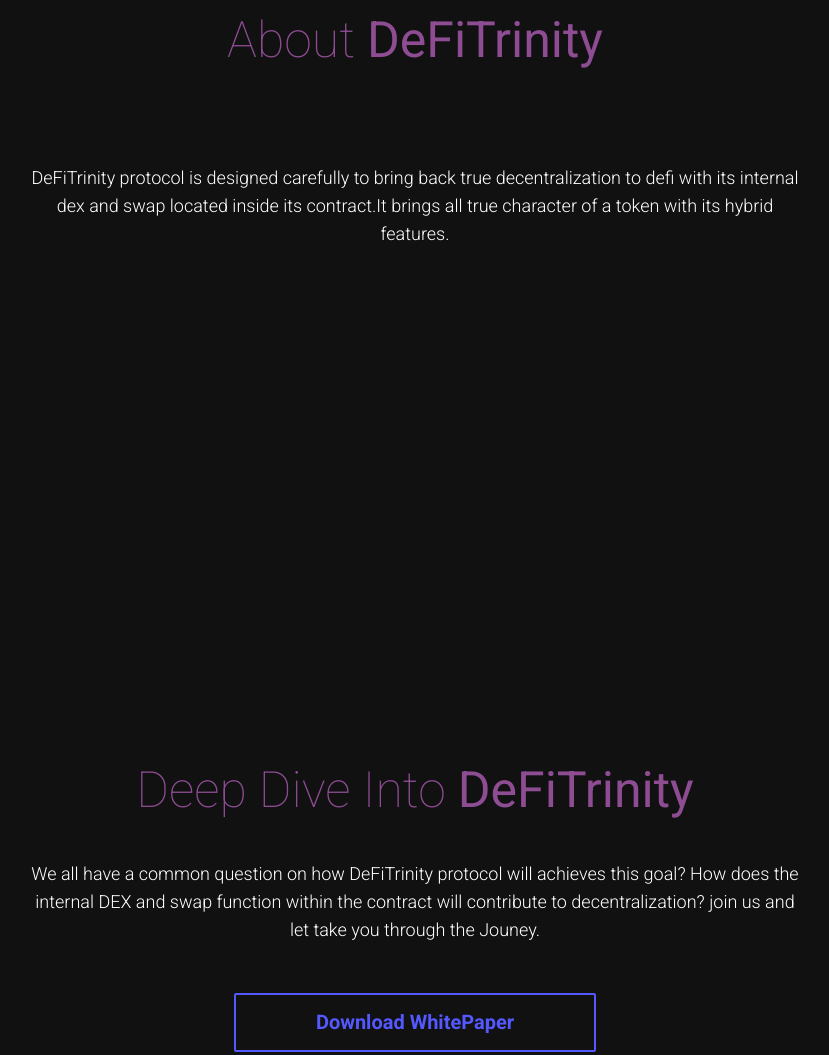
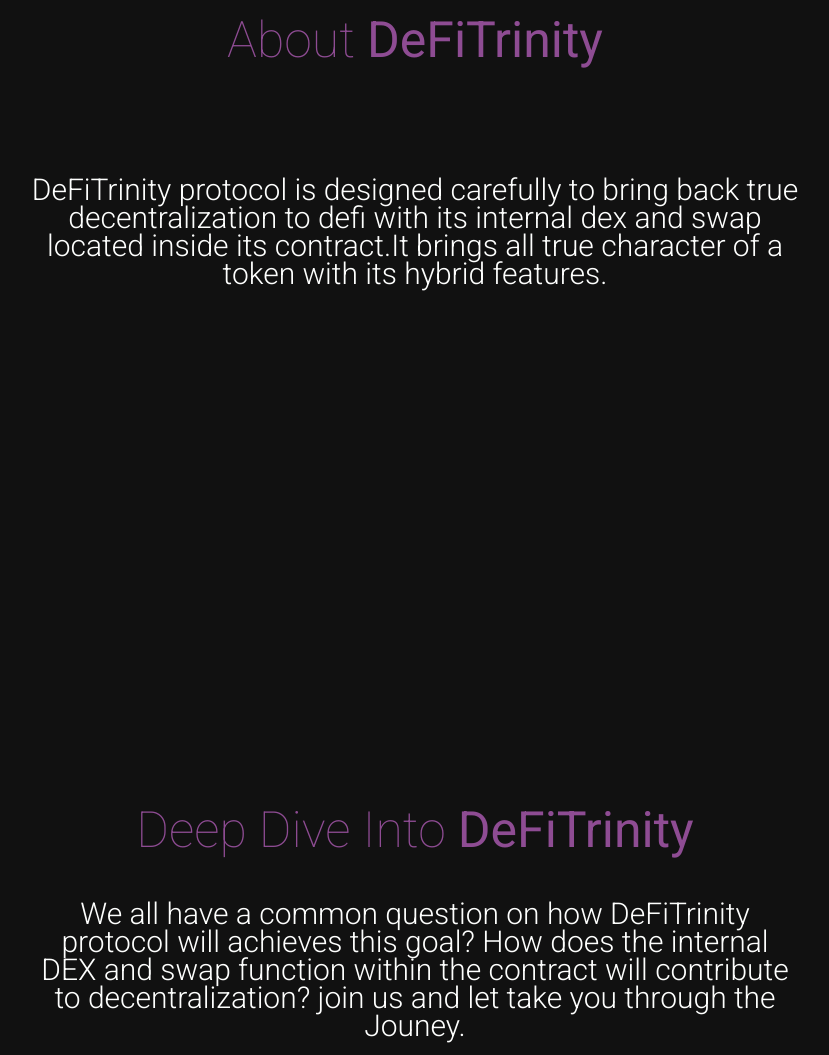
Before and after one commit to brownyin365/DeFiTrinity, a website: page index.html in a window 1280 px wide. Shown: the part 1031-2086 px from the top of the page, without its empty margins (225-1054 px from the left). Drawn offline with nearby package versions, Linux system fonts and the light colour scheme.

Commit message:
Update index.html

```diff
--- a/index.html
+++ b/index.html
@@ -65,6 +65,9 @@
                font-size: 25px;
 
           }
+           #page{
+               font-size: 30px;
+          }
      </style>
 </head>
 
@@ -108,7 +111,7 @@
                     <div class="grid-col-sm-12 grid-col-md-6 astonish" data-animation="fadeInLeft">
                          <h2 class="section-title">About DeFiTrinity</h2>
                          <br><br>
-                         <p>DeFiTrinity protocol is designed carefully to bring back true decentralization to defi with
+                         <p id="page">DeFiTrinity protocol is designed carefully to bring back true decentralization to defi with
                               its internal dex and swap located inside its contract.It brings all true character of a
                               token with its hybrid features.</p>
 
@@ -122,7 +125,7 @@
                <div class="grid-col-sm-12 grid-col-md-6 astonish" data-animation="fadeInLeft">
                     <h2 class="section-title">About <strong> DeFiTrinity</strong></h2>
                     <br><br>
-                    <p>DeFiTrinity protocol is designed carefully to bring back true decentralization to defi with
+                    <p id="page">DeFiTrinity protocol is designed carefully to bring back true decentralization to defi with
                          its internal dex and swap located inside its contract.It brings all true character of a
                          token with its hybrid features.</p>
                     <!-- <p>The full version of this template is available at Github and it comes with the SASS files in order to provide quicker customization features, for those who are developers.</p>
@@ -134,7 +137,7 @@
 
           <div id="reserve" class="content-wrapper-lg text-center astonish" data-animation="zoomIn">
                <h2 class="section-title">Deep Dive Into <strong> DeFiTrinity</strong></h2>
-               <p> We all have a common question on
+               <p id="page"> We all have a common question on
                     how DeFiTrinity protocol will achieves this goal?
                     How does the internal DEX and swap function within the contract will contribute to decentralization?
                     join us and let take you through the Jouney.
```
